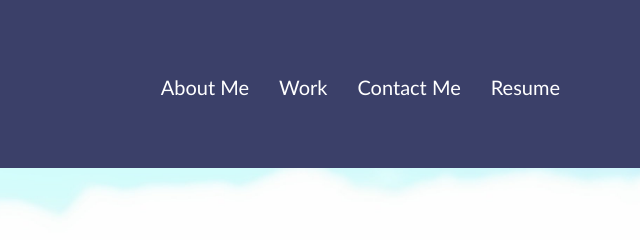
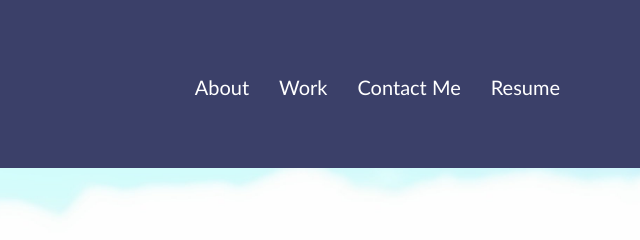
Before and after one commit to Jrherrera333/First-Portfolio, a plain HTML site: page index.html in a window 1280 px wide. Shown: the top 240 px of the page, 640-1280 px from the left. Drawn offline with Linux system fonts and the light colour scheme.

Commit message:
changed About Me for About

```diff
--- a/index.html
+++ b/index.html
@@ -12,7 +12,7 @@
         <h1>Jose Herrera</h1>
         <nav class="container">
                 <section>
-                    <a href="#am">About Me</a>
+                    <a href="#am">About</a>
                 </section>
                 <section>
                     <a href="#work">Work</a>
```
